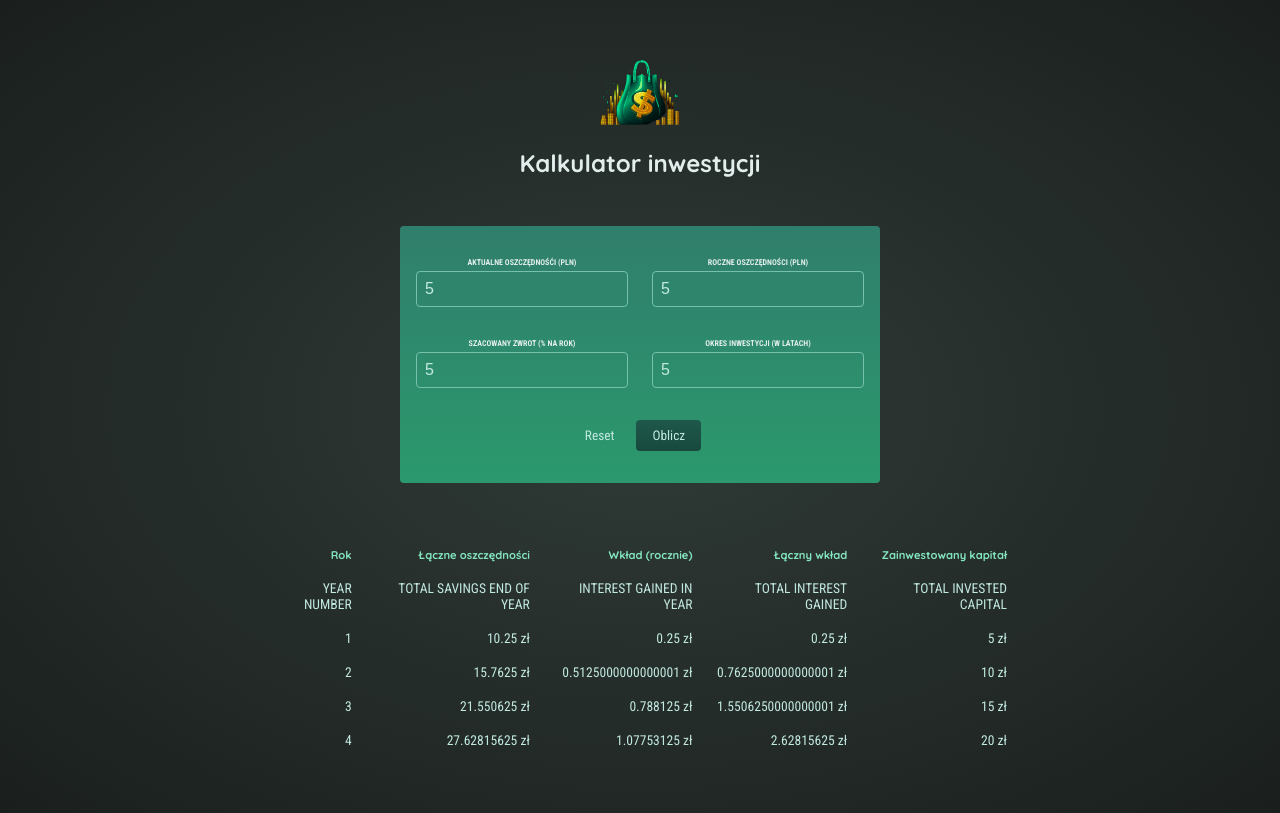
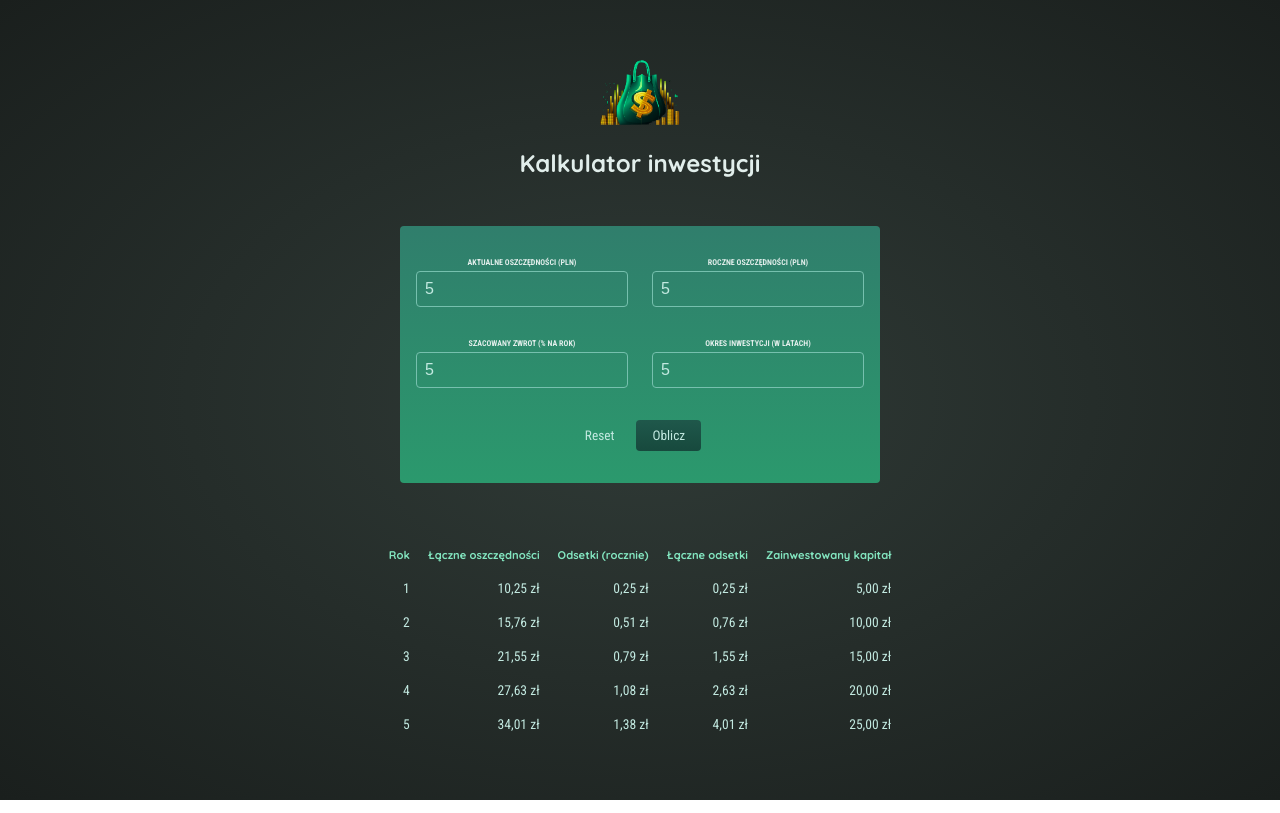
Before and after one commit to Kajeloki/Projekt_react_trzeci, a React (Create React App) app: page / in a window 1280 px wide. Both pictures are taken after typing "5", "5", "5", "5" into the empty fields and a click on the button "Oblicz". Built offline with nearby package versions, Linux system fonts and the light colour scheme.

Commit message:
możliwe zakończenie projektu

```diff
--- a/src/components/Form/Form.js
+++ b/src/components/Form/Form.js
@@ -46,7 +46,7 @@ const Form = (props) => {
 
       yearlyData.push({
         // feel free to change the shape of the data pushed to the array!
-        key: Math.random(),
+        key: Math.random().toString(),
         year: i + 1,
         yearlyInterest: yearlyInterest,
         savingsEndOfYear: currentSavings,
@@ -63,7 +63,7 @@ const Form = (props) => {
 
   return <form className="form">
     <div className="input-group">
-      <FormInputs label='Aktualne oszczędnośći (PLN)' onChangeHandler={currentSavingsChangeHandler} />
+      <FormInputs label='Aktualne oszczędności (PLN)' onChangeHandler={currentSavingsChangeHandler} />
       <FormInputs label='Roczne oszczędności (PLN)' onChangeHandler={yearlyContributionChangeHandler} />
     </div>
     <div className="input-group">
--- a/src/components/Form/FormInputs.js
+++ b/src/components/Form/FormInputs.js
@@ -3,7 +3,7 @@
 const FormInputs = (props) => {
     return <p>
         <label >{props.label} </label>
-        <input type="number" id="current-savings" onChange={props.onChangeHandler} />
+        <input type="number" min="0" id="current-savings" onChange={props.onChangeHandler} />
     </p>
 }
 export default FormInputs;
--- a/src/components/Table/Table.js
+++ b/src/components/Table/Table.js
@@ -1,66 +1,39 @@
 import './Table.css';
 import TableElement from './TableElement';
 
-const Table = (props) =>{
+const Table = (props) => {
   let content;
 
-   if(props.toShowData.length>0)
-   {
+  if (props.toShowData.length > 0) {
     //console.log(props.toShowData[0].year);
     //content= <p>Wprowadzono nowe dane</p>;
-    content= <table className="result">
+    content = <table className="result">
       <thead>
         <tr>
           <th>Rok</th>
           <th>Łączne oszczędności</th>
-        <th>Wkład (rocznie)</th>
-        <th>Łączny wkład</th>
+          <th>Odsetki (rocznie)</th>
+          <th>Łączne odsetki</th>
           <th>Zainwestowany kapitał</th>
         </tr>
       </thead>
       <tbody>
-      <tr>
-        <td>YEAR NUMBER</td>
-        <td>TOTAL SAVINGS END OF YEAR</td>
-        <td>INTEREST GAINED IN YEAR</td>
-        <td>TOTAL INTEREST GAINED</td>
-        <td>TOTAL INVESTED CAPITAL</td>
-      </tr>
+        {props.toShowData.map(investments =>
           <TableElement
-      YearNumber={props.toShowData[0].year}
-      TotalSavingsEndOfYear={props.toShowData[0].savingsEndOfYear}
-      InterestGainedInYear={props.toShowData[0].yearlyInterest}
-      TotalInvestedCapital={props.toShowData[0].totalContribution}
-      TotalInterestGained={props.toShowData[0].totalInterest}
-      />
-            <TableElement
-      YearNumber={props.toShowData[1].year}
-      TotalSavingsEndOfYear={props.toShowData[1].savingsEndOfYear}
-      InterestGainedInYear={props.toShowData[1].yearlyInterest}
-      TotalInvestedCapital={props.toShowData[1].totalContribution}
-      TotalInterestGained={props.toShowData[1].totalInterest}
-      />
-            <TableElement
-      YearNumber={props.toShowData[2].year}
-      TotalSavingsEndOfYear={props.toShowData[2].savingsEndOfYear}
-      InterestGainedInYear={props.toShowData[2].yearlyInterest}
-      TotalInvestedCapital={props.toShowData[2].totalContribution}
-      TotalInterestGained={props.toShowData[2].totalInterest}
-      />
-            <TableElement
-      YearNumber={props.toShowData[3].year}
-      TotalSavingsEndOfYear={props.toShowData[3].savingsEndOfYear}
-      InterestGainedInYear={props.toShowData[3].yearlyInterest}
-      TotalInvestedCapital={props.toShowData[3].totalContribution}
-      TotalInterestGained={props.toShowData[3].totalInterest}
-      />
+            key={investments.key}
+            YearNumber={investments.year}
+            TotalSavingsEndOfYear={investments.savingsEndOfYear}
+            InterestGainedInYear={investments.yearlyInterest}
+            TotalInvestedCapital={investments.totalContribution}
+            TotalInterestGained={investments.totalInterest}
+          />)}
       </tbody>
     </table>;
   }
 
   else
-   content=<p>Nie wprowadzono żadnych danych</p>
+    content = <p>Nie wprowadzono żadnych danych</p>
 
-return  <div>{content}</div>
+  return <div>{content}</div>
 }
 export default Table;
--- a/src/components/Table/TableElement.js
+++ b/src/components/Table/TableElement.js
@@ -1,10 +1,24 @@
 const TableElement = (props) =>{
+    let id=Math.random().toString();
+    const key=id;
+    const formatter = new Intl.NumberFormat('pl-PL', {
+        style: 'currency',
+        currency: 'PLN',
+        minimumFractionDigits: 2,
+        maximumFractionDigits: 2,
+      });
+
+
+    let totalSavingsEndOfYear=formatter.format(props.TotalSavingsEndOfYear);
+    let interestGainedInYear=formatter.format(props.InterestGainedInYear);
+    let totalInterestGained=formatter.format(props.TotalInterestGained);
+    let totalInvestedCapital=formatter.format(props.TotalInvestedCapital);
 return <tr>
         <td>{props.YearNumber}</td>
-        <td>{props.TotalSavingsEndOfYear} zł</td>
-        <td>{props.InterestGainedInYear} zł</td>
-        <td>{props.TotalInterestGained} zł</td>
-        <td>{props.TotalInvestedCapital} zł</td>
+        <td>{totalSavingsEndOfYear}</td>
+        <td>{interestGainedInYear}</td>
+        <td>{totalInterestGained}</td>
+        <td>{totalInvestedCapital}</td>
 </tr>
 }
 export default TableElement;
```
Lines whose indentation alone changed are shown as unchanged.
